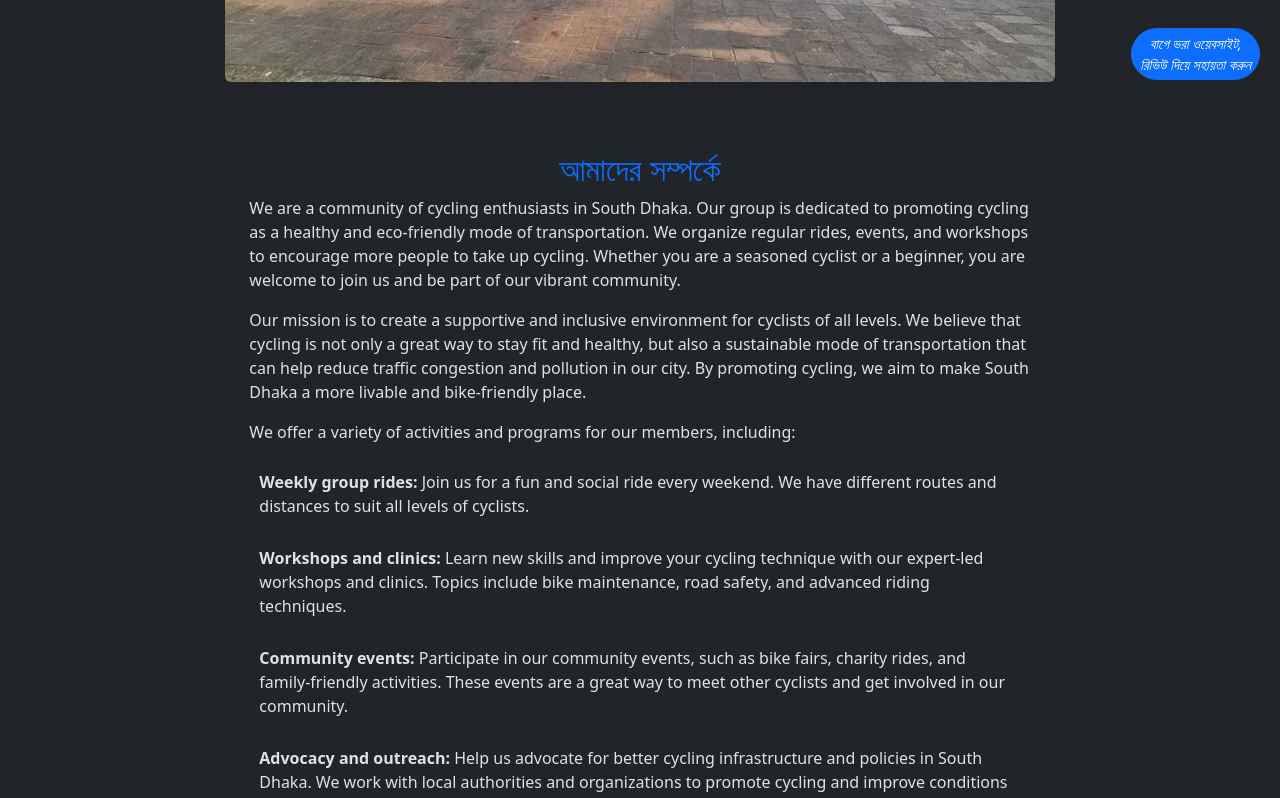
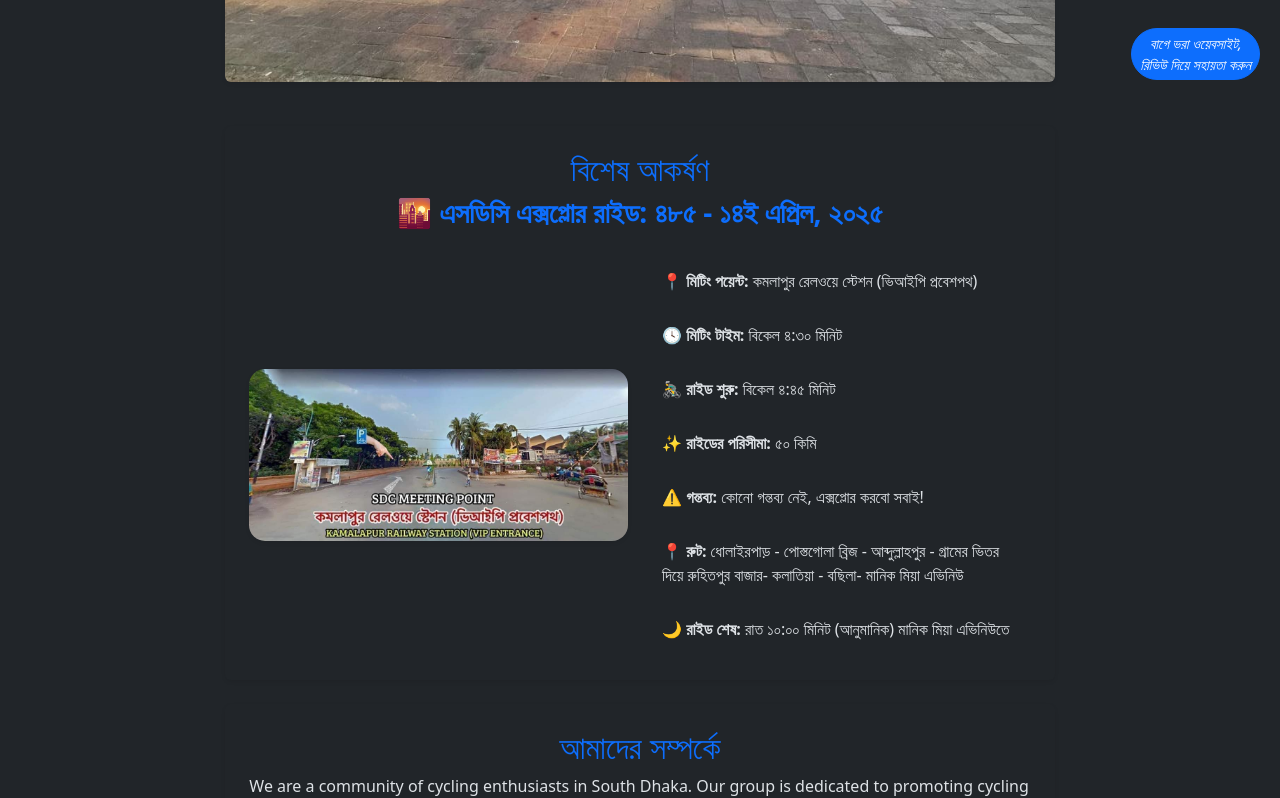
Before and after one commit to jidni911/SDC, an Angular app: page /intro in a window 1280 px wide. Shown: the part 700-1498 px from the top of the page. Built offline with nearby package versions, Linux system fonts and the light colour scheme; no server answers.

Commit message:
highlights added

```diff
--- a/src/app/components/bug-report/bug-report.component.html
+++ b/src/app/components/bug-report/bug-report.component.html
@@ -15,9 +15,9 @@
   <div class="mb-3">
     <label for="severity" class="form-label">Severity:</label>
     <select id="severity" name="severity" class="form-select" formControlName="severity">
-      <option value="low">Low</option>
-      <option value="medium">Medium</option>
-      <option value="high">High</option>
+      <option value="LOW">Low</option>
+      <option value="MEDIUM">Medium</option>
+      <option value="HIGH">High</option>
     </select>
   </div>
   <div class="mb-3">
--- a/src/app/components/bug-report/bug-report.component.ts
+++ b/src/app/components/bug-report/bug-report.component.ts
@@ -14,18 +14,22 @@ export class BugReportComponent implements OnInit {
     if (!AppComponent.getUser()) {
       this.bugForm.patchValue({ submittedBy: null })
       this.bugService.getBugs().subscribe((v: any) => {
-        this.bugs = v;
+        console.log(v);
+
+        this.bugs = v.content;
       })
     } else {
       this.bugForm.patchValue({ submittedBy: AppComponent.getUser().id })
       this.bugService.getBugs().subscribe((v: any) => {
-        this.bugs = v;
+
+        this.bugs = v.content;
       })
     }
   }
   constructor(private router: Router, private bugService: BugService) { }
   isDeveloper(){
-    return AppComponent.getUser().role == 'dev'
+
+    return AppComponent.getRoles().find((v : any) => v.name == 'ROLE_DEV')
   }
   bugForm: FormGroup = new FormGroup({
     title: new FormControl(),
--- a/src/app/components/intro/intro.component.html
+++ b/src/app/components/intro/intro.component.html
@@ -1,4 +1,4 @@
-<div class="container-fluid mt-5" >
+<div class="container-fluid mt-5">
   <div class="row">
     <div class="col-2 d-none d-md-block">
       <div class="" style="position: fixed; width: 15%; max-width: 30%;">
@@ -7,6 +7,7 @@
             <a href="intro#h123" class="list-group-item list-group-item-action">
               <h4>#এই পৃষ্ঠাতে </h4>
             </a>
+            <a href="intro#highlights" class="list-group-item list-group-item-action">High Lights</a>
             <a href="intro#aboutus" class="list-group-item list-group-item-action">About Us</a>
             <a href="intro#mission" class="list-group-item list-group-item-action">Our Mission</a>
             <a href="intro#events" class="list-group-item list-group-item-action">Upcoming Events</a>
@@ -32,8 +33,36 @@
       </header>
       <div style=" animation: fadeIn 2s;" id="h123">
 
-        <img [src]="savegazaevent" alt="" class="img-fluid mb-4 rounded shadow-sm sticky-top w-100" style="z-index: auto;">
+        <img [src]="savegazaevent" alt="" class="img-fluid mb-4 rounded shadow-sm sticky-top w-100"
+          style="z-index: auto;">
       </div>
+
+      <section id="highlights" class="mb-4 p-4  rounded shadow-sm">
+        <h2 class="text-primary"> বিশেষ আকর্ষণ </h2>
+        <h3 class="text-center text-primary mb-4 fw-bold">🌇 এসডিসি এক্সপ্লোর রাইড: ৪৮৫  - ১৪ই এপ্রিল, ২০২৫</h3>
+
+        <div class="row align-items-center">
+          <div class="col-lg-6 mb-4 mb-lg-0">
+            <img [src]="sdcmeetingpoint" alt="SDC Meeting Point" class="img-fluid rounded-4 shadow-sm w-100">
+          </div>
+          <div class="col-lg-6">
+            <ul class="list-group list-group-flush text-start">
+              <li class="list-group-item bg-transparent border-0"><strong>📍 মিটিং পয়েন্ট:</strong> কমলাপুর রেলওয়ে
+                স্টেশন (ভিআইপি প্রবেশপথ)</li>
+              <li class="list-group-item bg-transparent border-0"><strong>🕓 মিটিং টাইম:</strong> বিকেল ৪:৩০ মিনিট</li>
+              <li class="list-group-item bg-transparent border-0"><strong>🚴‍♂️ রাইড শুরু:</strong> বিকেল ৪:৪৫ মিনিট
+              </li>
+              <li class="list-group-item bg-transparent border-0"><strong>✨ রাইডের পরিসীমা:</strong> ৫০ কিমি</li>
+              <li class="list-group-item bg-transparent border-0"><strong>⚠️ গন্তব্য:</strong> কোনো গন্তব্য নেই,
+                এক্সপ্লোর করবো সবাই!</li>
+              <li class="list-group-item bg-transparent border-0"><strong>📍 রুট:</strong> ধোলাইরপাড় - পোস্তগোলা ব্রিজ - আব্দুল্লাহপুর - গ্রামের ভিতর দিয়ে রুহিতপুর বাজার- কলাতিয়া - বছিলা- মানিক মিয়া এভিনিউ
+              </li>
+              <li class="list-group-item bg-transparent border-0"><strong>🌙 রাইড শেষ:</strong> রাত ১০:০০ মিনিট
+                (আনুমানিক) মানিক মিয়া এভিনিউতে</li>
+            </ul>
+          </div>
+        </div>
+      </section>
 
       <section id="aboutus" class="mb-4 p-4  rounded shadow-sm">
         <h2 class="text-primary"> আমাদের সম্পর্কে</h2>
@@ -211,13 +240,17 @@
       <section id="merchandise" class="mb-5 p-4 rounded shadow-sm text-center">
         <h2 class="text-primary fw-bold mb-4">আমাদের সামগ্রী</h2>
 
-        <div id="merchandiseCarousel" class="carousel slide mx-auto" data-bs-ride="carousel" style="max-width: 100%; width: 90%;">
+        <div id="merchandiseCarousel" class="carousel slide mx-auto" data-bs-ride="carousel"
+          style="max-width: 100%; width: 90%;">
 
           <!-- Carousel indicators -->
           <div class="carousel-indicators">
-            <button type="button" data-bs-target="#merchandiseCarousel" data-bs-slide-to="0" class="active" aria-current="true" aria-label="Slide 1"></button>
-            <button type="button" data-bs-target="#merchandiseCarousel" data-bs-slide-to="1" aria-label="Slide 2"></button>
-            <button type="button" data-bs-target="#merchandiseCarousel" data-bs-slide-to="2" aria-label="Slide 3"></button>
+            <button type="button" data-bs-target="#merchandiseCarousel" data-bs-slide-to="0" class="active"
+              aria-current="true" aria-label="Slide 1"></button>
+            <button type="button" data-bs-target="#merchandiseCarousel" data-bs-slide-to="1"
+              aria-label="Slide 2"></button>
+            <button type="button" data-bs-target="#merchandiseCarousel" data-bs-slide-to="2"
+              aria-label="Slide 3"></button>
           </div>
 
           <!-- Carousel inner -->
@@ -234,11 +267,13 @@
           </div>
 
           <!-- Carousel controls -->
-          <button class="carousel-control-prev" type="button" data-bs-target="#merchandiseCarousel" data-bs-slide="prev">
+          <button class="carousel-control-prev" type="button" data-bs-target="#merchandiseCarousel"
+            data-bs-slide="prev">
             <span class="carousel-control-prev-icon bg-primary rounded-circle p-2" aria-hidden="true"></span>
             <span class="visually-hidden">Previous</span>
           </button>
-          <button class="carousel-control-next" type="button" data-bs-target="#merchandiseCarousel" data-bs-slide="next">
+          <button class="carousel-control-next" type="button" data-bs-target="#merchandiseCarousel"
+            data-bs-slide="next">
             <span class="carousel-control-next-icon bg-primary rounded-circle p-2" aria-hidden="true"></span>
             <span class="visually-hidden">Next</span>
           </button>
--- a/src/app/components/intro/intro.component.ts
+++ b/src/app/components/intro/intro.component.ts
@@ -12,4 +12,5 @@ export class IntroComponent {
  sdcofficialjersey23 = 'assets/photo/sdcofficialjersey23.png';
  savegazaevent = 'assets/photo/savegazaevent.png';
  barishalride = 'assets/photo/barishalride.png';
+ sdcmeetingpoint = 'assets/photo/sdcmeetingpoint.png';
 }
```
Also changed, not shown: src/assets/photo/sdcmeetingpoint.png (added).
